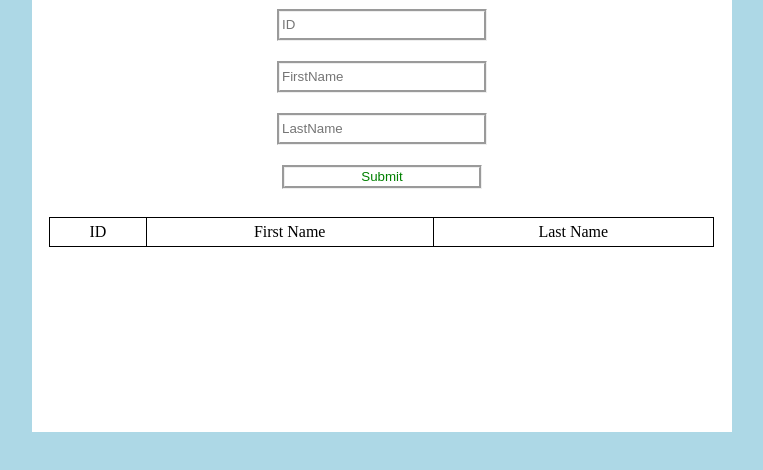
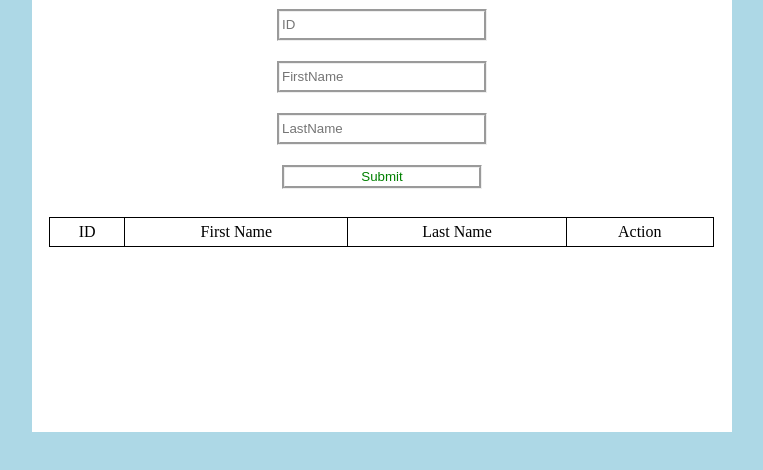
Before and after one commit to arpitnamdev3001/CRUD-application, a plain HTML site: page index.html in a window 1280 px wide. Shown: the part 76-546 px from the top of the page, without its empty margins (258-1021 px from the left). Drawn offline with Linux system fonts and the light colour scheme.

Commit message:
Update index.html

```diff
--- a/index.html
+++ b/index.html
@@ -23,6 +23,7 @@
                       <td>ID</td>
                       <td>First Name</td>
                       <td>Last Name</td>
+                      <td>Action</td>
                     </tr>
                 <tbody class="check-list">
                 </tbody>
```
